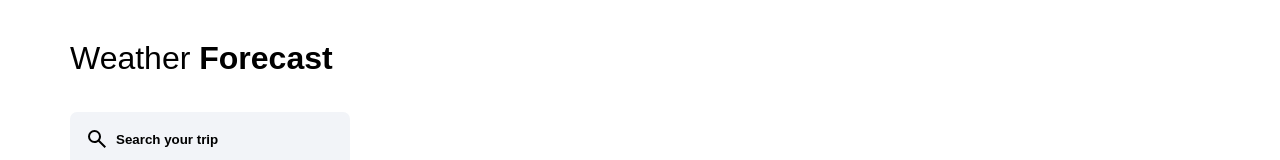
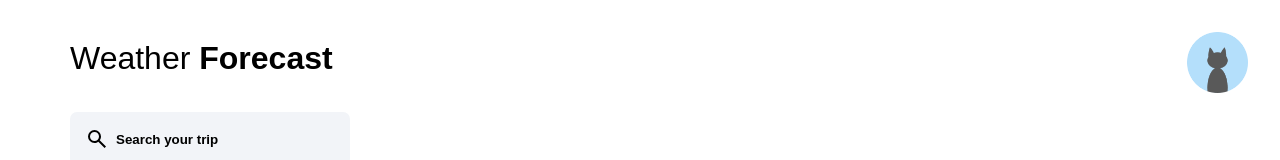
Before and after one commit to AnastasiaR2/travel-app, a React (Vite) app: page / in a window 1280 px wide. Shown: the top 160 px of the page. Built offline with nearby package versions, Linux system fonts and the light colour scheme.

Commit message:
Created avatar component

```diff
--- a/src/index.css
+++ b/src/index.css
@@ -2,6 +2,7 @@
   --white: #fff;
   --blue: #1890ff;
   --dark-blue: rgb(17 14 59 / 90%);
+  --green-blue: #4dbfb1;
   --red: #F00;
   --light-gray: #f2f4f8;
   --dark-gray: #808080;
--- a/src/pages/app/app.jsx
+++ b/src/pages/app/app.jsx
@@ -1,8 +1,13 @@
-import { SideInfo, WeatherForecast } from './components/components.js';
+import {
+  HeaderAvatar,
+  SideInfo,
+  WeatherForecast,
+} from './components/components.js';
 import styles from './styles.module.css';
 
 const App = () => (
   <div className={styles.wrapper}>
+    <HeaderAvatar />
     <WeatherForecast />
     <SideInfo />
   </div>
--- a/src/pages/app/components/components.js
+++ b/src/pages/app/components/components.js
@@ -1,2 +1,3 @@
+export { HeaderAvatar } from './header-avatar/header-avatar.jsx';
 export { SideInfo } from './side-info/side-info.jsx';
 export { WeatherForecast } from './weather-forecast/weather-forecast.jsx';
--- /dev/null
+++ b/src/pages/app/components/header-avatar/header-avatar.jsx
@@ -0,0 +1,19 @@
+import CatAvatar from '~/assets/images/cat-avatar.png';
+
+import styles from './styles.module.css';
+
+const mockedUser = {
+  name: 'Cat',
+  email: 'cat@gmail.com',
+  image: CatAvatar,
+};
+
+const HeaderAvatar = () => {
+  return (
+    <div className={styles.avatar}>
+      <img src={mockedUser.image} alt={mockedUser.name} />
+    </div>
+  );
+};
+
+export { HeaderAvatar };
--- /dev/null
+++ b/src/pages/app/components/header-avatar/styles.module.css
@@ -0,0 +1,13 @@
+.avatar {
+  position: fixed;
+  top: 30px;
+  right: 30px;
+  width: 65px;
+  height: 65px;
+  background-color: var(--white);
+  border-radius: 50%;
+}
+
+.avatar img {
+  max-width: 100%;
+}
```
Also changed, not shown: src/assets/images/cat-avatar.png (added).
